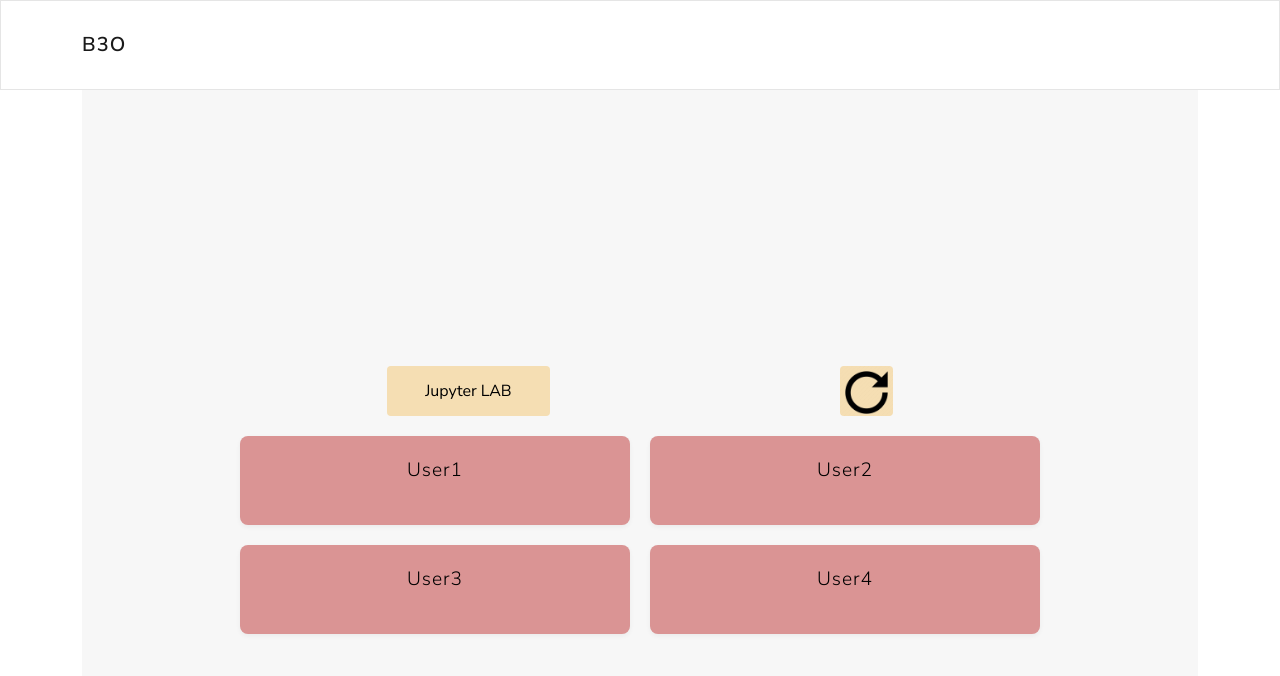
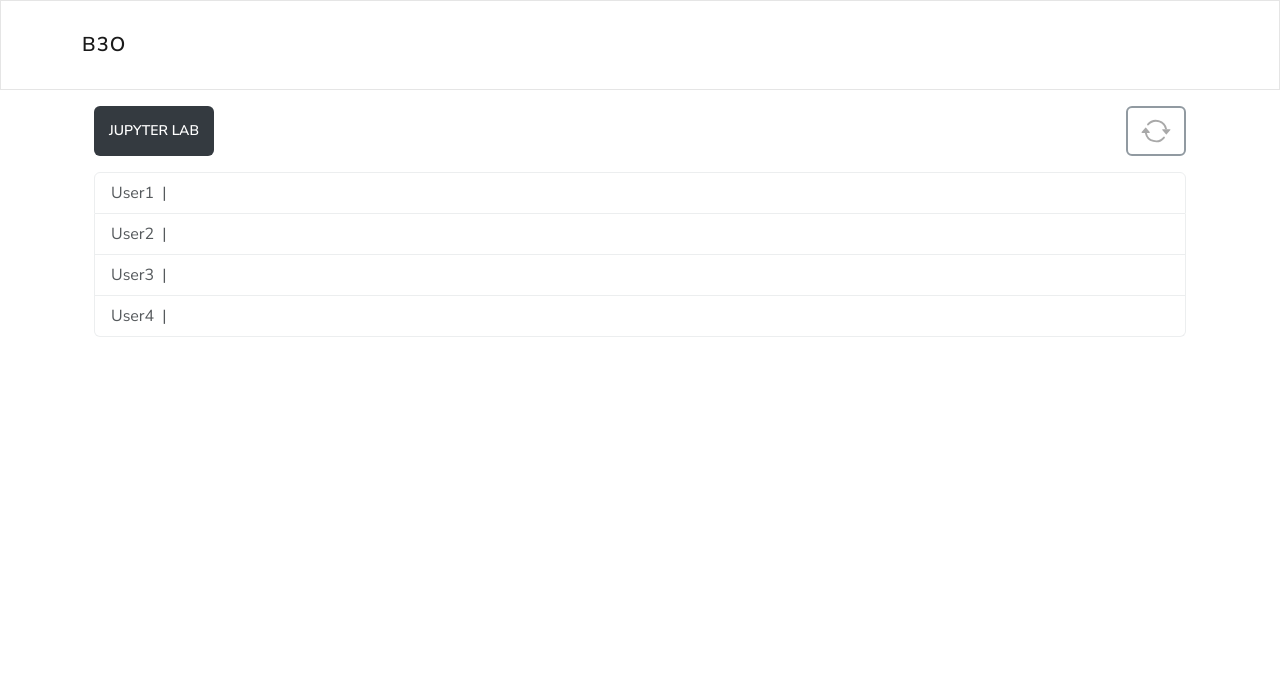
Before and after one commit to ACS-High-School/Frontend, a React (Create React App) app: page /fl/1 in a window 1280 px wide. Shown: the top 676 px of the page. Built offline with nearby package versions, Linux system fonts and the light colour scheme; no server answers; what aws-amplify, aws-jwt-verify would draw is missing.

Commit message:
AHSK-266 feat : FL Page Bootstrap 적용

```diff
--- a/src/components/FLPage.jsx
+++ b/src/components/FLPage.jsx
@@ -1,7 +1,9 @@
 import React, { useState, useEffect } from 'react';
-import '../styles/FLPage.css'; // 이 경로에 CSS 파일을 저장하세요.
+// import '../styles/FLPage.css'; // 이 경로에 CSS 파일을 저장하세요.
 import api from '../api/api';
 import { useParams } from 'react-router-dom';
+import { Button, Container, ListGroup, Spinner } from 'react-bootstrap';
+import { BsArrowRepeat } from 'react-icons/bs'; // React Icons 사용
 
 function FLPage() {
   const [users, setUsers] = useState([
@@ -62,32 +64,72 @@ function FLPage() {
 
 
   return (
-    <div className="fl-page">
-      <div className="btn_header">
-        <button onClick={openJupyterLab} className="jupyter-lab-btn">Jupyter LAB</button>
-        <button onClick={reloadPage} className="reload-btn"></button>
+    <Container className="fl-page mt-3">
+      <div className="d-flex justify-content-between mb-3">
+        <Button
+          onClick={openJupyterLab}
+          variant="dark"
+          style={{
+            width: '120px',
+            height: '50px',
+            display: 'flex',
+            justifyContent: 'center',
+            alignItems: 'center',
+            padding: 0
+          }}
+          >
+            Jupyter LAB
+        </Button>
+        <Button
+          onClick={reloadPage}
+          variant="outline-secondary"
+          style={{
+            width: '60px',
+            height: '50px',
+            display: 'flex',
+            justifyContent: 'center',
+            alignItems: 'center',
+            marginLeft: '100px',
+            padding: 0
+          }}>
+          <BsArrowRepeat size={30} style={{ color: 'darkgrey' }}/> {/* 크기와 색상을 명시적으로 설정 */}
+        </Button>
       </div>
-      <div className="user-list">
-        {isLoading ? (
-          <div>Loading...</div> // 로딩 중이면 로딩 인디케이터 표시
-        ) : (
-          users.map(user => (
-            <div key={user.id} className={`user-component ${userTasks[user.id]?.taskStatus === 'ready' ? 'ready' : ''}`}>
-              <span>{user.name}</span>
-              <span>{user.username}</span> {/* "아직 입장 안함" 메시지는 API 응답 처리 시 추가됨 */}
-              {/* "ready" 상태인 경우 표시 추가 */}
+
+      <ListGroup>
+        {users.map(user => (
+          <ListGroup.Item
+            key={user.id}
+            className={userTasks[user.id]?.taskStatus === 'ready' ? 'list-group-item-success' : ''}
+            action
+          >
+            <div className="d-flex justify-content-between align-items-center">
+              <div>
+                <span>{user.name}</span>
+                <span className="mx-2">|</span>
+                <span>{user.username}</span>
+              </div>
+
+              {currentUser && currentUser.username === user.username && (
+                <span className="badge rounded-pill bg-info">현재 유저</span>
+              )}
+
               {userTasks[user.id]?.taskStatus === 'ready' && (
-              <span className="ready-tag">Ready</span>
-              )}
-              {/* currentUser와 user의 username이 같은 경우 "현재 유저" 표시 추가 */}
-              {currentUser && currentUser.username === user.username && (
-                <span className="current-user-tag"> (현재 유저)</span>
+                <span className="badge bg-success">Ready</span>
               )}
             </div>
-          ))
-        )}
-      </div>
-    </div>
+          </ListGroup.Item>
+        ))}
+      </ListGroup>
+
+      {isLoading && (
+        <div className="text-center">
+          <Spinner animation="border" role="status">
+            <span className="visually-hidden">Loading...</span>
+          </Spinner>
+        </div>
+      )}
+    </Container>
   );
 }
 
```
